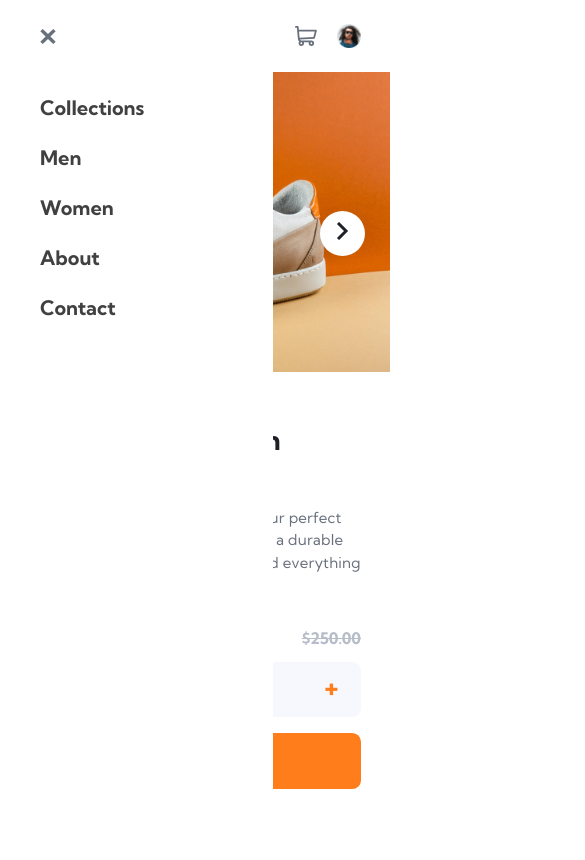
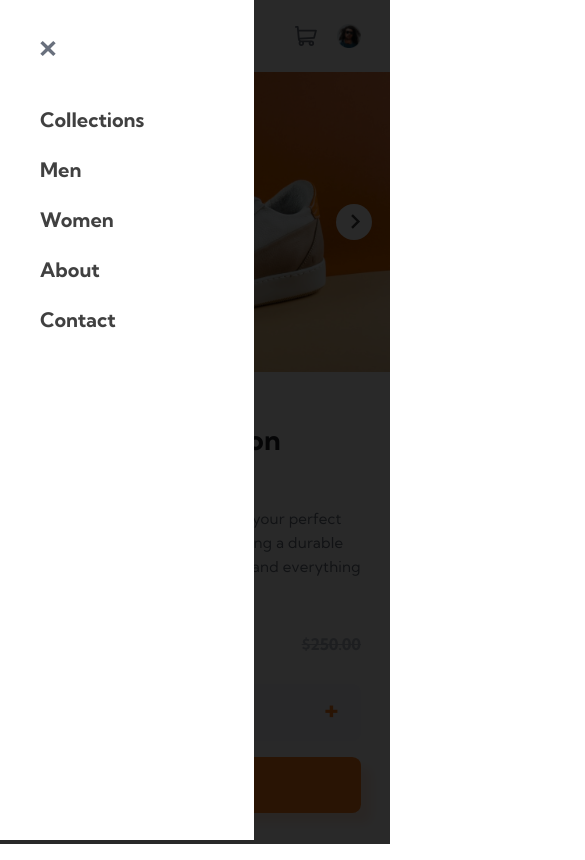
Before and after one commit to annawaterhouse/ecommerce-product-page, a React (Vite) app: page / in a window 390 px wide. Both pictures are taken after a click on the picture 37 px from the left and 36 px from the top of the page. Shown: the top 860 px of the page, 585 px wide, since content can reach past the window. Built offline with nearby package versions, Linux system fonts and the light colour scheme.

Commit message:
mobile version complete TODO: add animation

```diff
--- a/package.json
+++ b/package.json
@@ -11,7 +11,8 @@
   },
   "dependencies": {
     "react": "^18.2.0",
-    "react-dom": "^18.2.0"
+    "react-dom": "^18.2.0",
+    "react-modal": "^3.16.1"
   },
   "devDependencies": {
     "@types/react": "^18.2.56",
--- a/src/index.css
+++ b/src/index.css
@@ -15,9 +15,10 @@ Declaration order from codeguide.co
 }
 
 :root {
+  overflow-x: hidden;
+
   font-family: "Kumbh Sans", sans-serif;
   line-height: 1.5;
-
   --primary-orange: hsl(26, 100%, 55%);
   --primary-pale-orange: hsl(25, 100%, 94%);
   --neutral-very-dark-blue: hsl(220, 13%, 13%);
@@ -26,7 +27,6 @@ Declaration order from codeguide.co
   --neutral-light-grayish-blue: hsl(223, 64%, 98%);
   --neutral-white: hsl(0, 0%, 100%);
   --neutral-black: hsla(0, 0%, 0%, 0.75);
-
   font-synthesis: none;
   text-rendering: optimizeLegibility;
   -webkit-font-smoothing: antialiased;
@@ -68,6 +68,8 @@ button,
 textarea,
 select {
   font: inherit;
+  background: none;
+  border: none;
 }
 /* Utility Classes */
 .flow-content > * + * {
@@ -161,23 +163,39 @@ img[alt="nav_avatar"] {
 }
 
 /* Flyout Nav Mobile and Tablet Only*/
+
 .flyout {
-  position: absolute;
-  top: 0;
+  position: fixed;
+  top: -1.25rem;
   left: 0;
   z-index: 100;
   min-height: 100vh;
-  width: 70vw;
+  width: 65vw;
   background-color: var(--neutral-white);
+}
+.backdrop {
+  position: fixed;
+  inset: 0;
+  width:100%;
+  height: 100%;
+  background: rgba(0, 0, 0, 0.84);
+  z-index: 99;
 }
 
 .flyout_links > li > img {
-  margin: 0.75rem 0 1.75rem 0;
+  margin: 2.75rem 0 1.75rem 0;
+}
+.flyout_links li:first-child:hover > img {
+  scale: 1.125;
 }
 .flyout_links > * {
   color: var(--neutral-black);
   font-size: 1.25rem;
   font-weight: 700;
+  transition: all 200ms ease-in;
+}
+.flyout_links > *:hover {
+  color: var(--primary-orange);
 }
 
 /* Product Page styling */
@@ -187,6 +205,7 @@ img[alt="nav_avatar"] {
 }
 @media (min-width: 768px) {
   .page_container {
+    display: flex;
     flex-direction: row;
     align-items: center;
     justify-content: center;
@@ -202,9 +221,9 @@ img[alt="nav_avatar"] {
     max-width: 72rem;
   }
 }
+
 /* Image Slider style */
 .slider {
-  display: block;
   position: relative;
   aspect-ratio: 3/2;
   min-height: 300px;
@@ -216,28 +235,47 @@ img[alt="nav_avatar"] {
   object-fit: cover;
 }
 
-.arrows {
-  position: absolute;
-  top: 139px;
-  width: 100%;
-}
-
-.arrows > * {
-  background-color: var(--neutral-white);
-  width: 45px;
-  height: 45px;
-  border-radius: 50%;
-  border: none;
-}
 /*svgs*/
 .left {
   position: absolute;
-  left: 25px;
+  top: 0;
+  left: 0.75rem;
+  height: 100%;
 }
 .right {
   position: absolute;
-  right: 25px;
+  top: 0;
+  right: 0.75rem;
+  height: 100%;
 }
+.arrows > .left > div {
+  width: 2.25rem;
+  height: 2.25rem;
+  background: white;
+  border-radius: 50%;
+}
+.arrows > .right > div {
+  width: 2.25rem;
+  height: 2.25rem;
+  background: white;
+  border-radius: 50%;
+}
+
+path {
+  scale: 0.8;
+  stroke: var(--neutral-black);
+}
+.left > div > svg > path {
+  transform: translate(0.9rem, 0.8rem);
+}
+.right > div > svg > path {
+  transform: translate(1.125rem, 0.8rem);
+}
+svg:hover path,
+svg:active path {
+  stroke: var(--primary-orange);
+}
+
 /*previews*/
 .slider_preview {
   display: none;
@@ -268,20 +306,22 @@ img[alt="nav_avatar"] {
     border-radius: 0.6rem;
   }
   .slider_preview > .active > img {
-    opacity:0.25;
+    opacity: 0.25;
   }
   .slider_preview > * > img {
     border-radius: 0.5rem;
   }
+  .slider_preview > * > img:hover {
+    opacity: 0.25;
+  }
 }
 
 /* Product Page: Details section styling */
+
 .pricing {
   display: flex;
   align-items: center;
-  gap: 1rem;
   width: 100%;
-  padding: 0;
 }
 .flex_pricing {
   display: flex;
@@ -315,6 +355,7 @@ img[alt="nav_avatar"] {
   display: grid;
   grid-template-columns: 1fr;
   gap: 1rem;
+  padding-top: 1rem;
 }
 
 .button {
@@ -329,6 +370,9 @@ img[alt="nav_avatar"] {
   align-items: center;
   padding-inline: 1rem;
   background: var(--neutral-light-grayish-blue);
+}
+.btn_group > p {
+  color: var(--neutral-black);
 }
 
 .btn_inc,
@@ -349,11 +393,23 @@ img[alt="nav_avatar"] {
   border: none;
   border-radius: 0.55rem;
   font-weight: 700;
+  transition: filter 600ms ease;
+}
+.btn_cart {
+  box-shadow: 10px 10px 10px 0px var(--primary-pale-orange);
+}
+.btn_cart:hover,
+.btn_cart:active,
+.btn_checkout:hover {
+  filter: brightness(120%);
 }
 
+.btn_cart_confirmation{
 
-  @media (min-width: 768px) {
-    .buttons {
+}
+
+@media (min-width: 768px) {
+  .buttons {
     display: grid;
     grid-template-columns: repeat(5, 1fr);
     gap: 1.25rem;
@@ -372,11 +428,41 @@ img[alt="nav_avatar"] {
     grid-column: 3 / span 3;
   }
 }
+/*Image Modal Styling */
+/* .image_modal::before {
+  content: "";
+  position: fixed;
+  inset: 0;
+  background: rgba(0, 0, 0, 0.8);
+}
+
+.image_modal {
+  position: fixed;
+  top: 0;
+  height: 100vh;
+  display: flex;
+  flex-direction: column;
+  justify-content: center;
+  align-items: center;
+  z-index: 100;
+}
+.image_modal > * {
+  margin-top: 4rem;
+  color: white;
+  z-index: 100;
+}
+
+.modal-container {
+  width: 100%;
+  height: 100%;
+  position: relative;
+} */
+
 
 /* Checkout Preview styling */
 .cart_preview {
   position: absolute;
-  z-index: 100;
+  z-index: 30;
   top: 5rem;
   left: 0.75rem;
   background: var(--neutral-white);
@@ -445,7 +531,6 @@ h1,
   line-height: 1.2;
 }
 
-
 h2 {
   margin-top: 1.25rem;
   padding-bottom: 0.25rem;
@@ -466,7 +551,7 @@ p {
   font-size: 0.94rem;
   letter-spacing: 0.0125rem;
   color: var(--neutral-dark-grayish-blue);
-  line-height: 1.5;
+line-height: 1.6;
   margin: 1rem 0;
 }
 @media (min-width: 768px) {
@@ -476,6 +561,5 @@ p {
   }
   p {
     line-height: 1.6;
-    padding-bottom: 0.75rem;
   }
 }
--- a/src/nav/Nav.jsx
+++ b/src/nav/Nav.jsx
@@ -13,7 +13,10 @@ export default function Nav() {
   const { cart, setCart } = useContext(CartContext);
   //state to handle mobile flyout menu
   const [openMenu, setOpenMenu] = useState(false);
-  const handleMenu = () => setOpenMenu(!openMenu);
+  const handleMenu = (e) => {
+    e.stopPropagation();
+    setOpenMenu(!openMenu);
+  }
   //handle cart preview
   const [openCart, setOpenCart] = useState(false);
   const handleCart = () => {
@@ -43,7 +46,8 @@ export default function Nav() {
           <img src={avatar} alt="nav_avatar" />
         </section>
         {openMenu && (
-          <menu className="flyout">
+          <div className="backdrop" onClick={handleMenu}>
+          <menu onClick={(e)=>{e.stopPropagation(e)}} className="flyout">
             <ul className="flyout_links flow-content">
               <li onClick={handleMenu}>
                 <img src={x} alt="nav_menu" />
@@ -55,6 +59,7 @@ export default function Nav() {
               <li>Contact</li>
             </ul>
           </menu>
+          </div>
         )}
       </nav>
     </section>
--- /dev/null
+++ b/src/product-page/Arrows.jsx
@@ -0,0 +1,39 @@
+import PropTypes from "prop-types";
+
+export default function Arrows({ prevImage, nextImage }) {
+  return (
+    <div className="arrows slider_arrows">
+      <button className="left" onClick={prevImage}>
+        <div>
+          <svg xmlns="http://www.w3.org/2000/svg">
+            <path
+              d="M11 1 3 9l8 8"
+              stroke="#1D2026"
+              strokeWidth="3"
+              fill="none"
+              fillRule="evenodd"
+            />
+          </svg>
+        </div>
+      </button>
+      <button className="right" onClick={nextImage}>
+        <div>
+        <svg xmlns="http://www.w3.org/2000/svg">
+          <path
+            d="m2 1 8 8-8 8"
+            stroke="#1D2026"
+            strokeWidth="3"
+            fill="none"
+            fillRule="evenodd"
+          />
+        </svg>
+        </div>
+      </button>
+    </div>
+  );
+}
+
+Arrows.propTypes = {
+  prevImage: PropTypes.func.isRequired,
+  nextImage: PropTypes.func.isRequired,
+};
--- a/src/product-page/Details.jsx
+++ b/src/product-page/Details.jsx
@@ -4,6 +4,8 @@ import { CartContext } from "../CartContext";
 
 export default function Details() {
   const { cart, setCart } = useContext(CartContext);
+  //handle add to cart button copy
+  const [isAdded, setIsAdded] = useState(false);
   //handle product quantity
   const [count, setCount] = useState(1);
   const handleInc = () => setCount(count + 1);
@@ -11,12 +13,16 @@ export default function Details() {
     if (count === 1) return;
     setCount(count - 1);
   };
+
   //typically would use either be handled by the client with context, provider and local storage
   //or by the server with useParams() and an API call
   //handle add to cart
   const handleCart = () => {
+    setIsAdded(true);
     setCart(count + cart);
-    alert(`${count} item(s) added to cart`);
+    setTimeout(() => {
+      setIsAdded(false);
+    }, 2000);
   };
 
   return (
@@ -24,7 +30,7 @@ export default function Details() {
       <article className="wrapper details">
         <h2>Sneaker Company</h2>
         <h1>Fall Limited Edition Sneakers</h1>
-        <p>
+        <p className="description">
           These low-profile sneakers are your perfect casual wear companion.
           Featuring a durable rubber outer sole, they’ll withstand everything
           the weather can offer.
@@ -44,7 +50,7 @@ export default function Details() {
             </button>
           </div>
           <button className="button btn_cart" onClick={handleCart}>
-            Add to cart
+            {isAdded ? "Added to cart" : "Add to cart"}
           </button>
         </section>
       </article>
--- a/src/product-page/ImageSlider.jsx
+++ b/src/product-page/ImageSlider.jsx
@@ -3,8 +3,10 @@ import image from "../images/image-product-1.jpg";
 import image2 from "../images/image-product-2.jpg";
 import image3 from "../images/image-product-3.jpg";
 import image4 from "../images/image-product-4.jpg";
+import PropTypes from "prop-types";
+import Arrows from "./Arrows";
 
-export default function ImageSlide() {
+export default function ImageSlider({ modalIsOpen, setModalIsOpen }) {
   const images = [image, image2, image3, image4];
   const [currIndex, setCurrIndex] = useState(0);
   //left and right arrow functionality
@@ -27,49 +29,34 @@ export default function ImageSlide() {
     }
   };
   //image previews hover and click functionality
-  const imageChange = (index) => {
-    setCurrIndex(index);
+  const imageChange = (index) => setCurrIndex(index);
+
+  //open modal functionality
+  const handleModal = () => {
+    if (modalIsOpen) return;
+    setModalIsOpen(true);
   }
+
   return (
-    <>
       <section className="slider">
-        <div className="arrows slider_arrows">
-          <button className="left" onClick={prevImage}>
-            <svg width="12" height="18" xmlns="http://www.w3.org/2000/svg">
-              <path
-                d="M11 1 3 9l8 8"
-                stroke="#1D2026"
-                strokeWidth="3"
-                fill="none"
-                fillRule="evenodd"
-              />
-            </svg>
-          </button>
-          <button className="right" onClick={nextImage}>
-            <svg width="13" height="18" xmlns="http://www.w3.org/2000/svg">
-              <path
-                d="m2 1 8 8-8 8"
-                stroke="#1D2026"
-                strokeWidth="3"
-                fill="none"
-                fillRule="evenodd"
-              />
-            </svg>
-          </button>
-        </div>
-        <img src={images[currIndex]} alt={`sneakerHighlight${images[currIndex]}`} />
+        <Arrows prevImage={prevImage} nextImage={nextImage} />
+        <img src={images[currIndex]} alt={`sneakerHighlight${images[currIndex]}`} onClick={handleModal} />
         <section className="slider_preview">
           {images.map((image, index) => (
             <div className={currIndex === index ? 'active' : ''} key={index} onClick={()=>imageChange(index)}>
               <img
                 src={image}
-                alt={`sneaker${index}`}
+                alt={`image of sneaker`}
               />
             </div>
           )
           )}
         </section>
       </section>
-    </>
   );
 }
+
+ImageSlider.propTypes = {
+  modalIsOpen: PropTypes.bool.isRequired,
+  setModalIsOpen: PropTypes.func.isRequired,
+};
```
Also changed, not shown: src/product-page/ImageModal.jsx (added, +19 -0 lines), src/product-page/Modal.jsx (deleted, +0 -7 lines), 1 other file (tests, documents, lock files or other folders).
